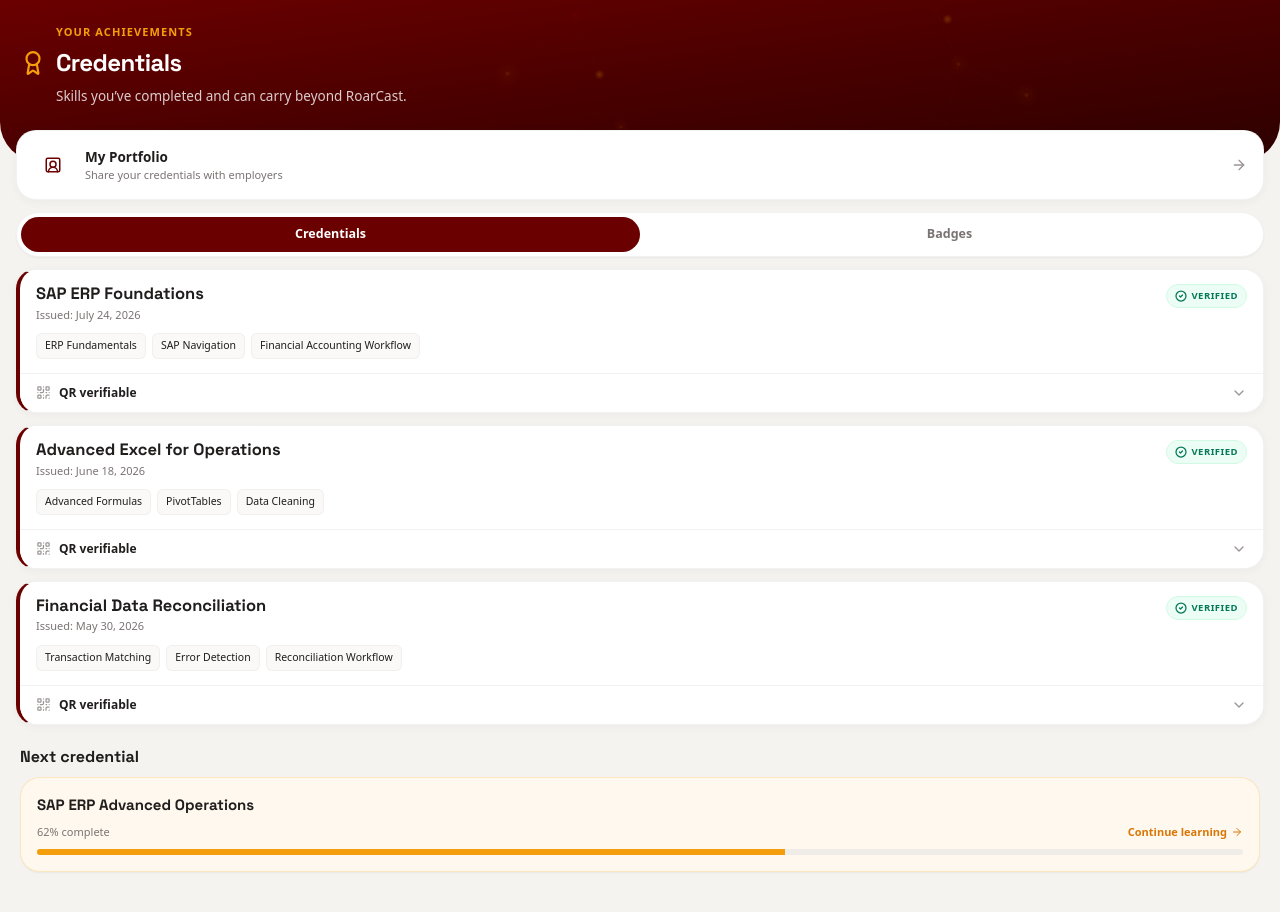
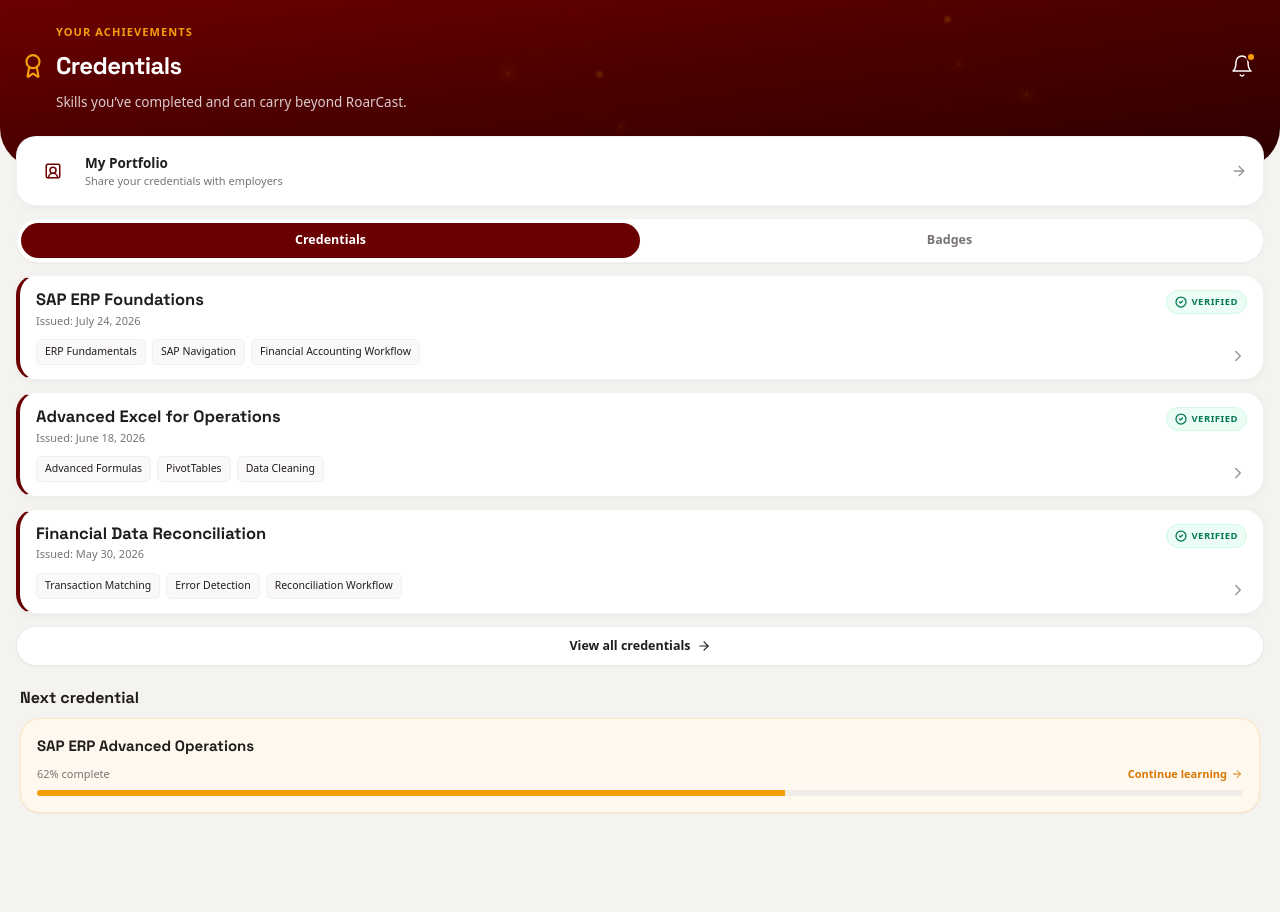
Before and after one commit to blueztian/RoarCast, a Next.js app in the folder frontend/: page /credentials in a window 1280 px wide. Shown: the top 912 px of the page. Built offline with nearby package versions, Linux system fonts and the light colour scheme.

Commit message:
Made changes with the data folder: MockLearn. Added and also another changes for profile, learn, credentials.

```diff
--- a/frontend/app/(student)/credentials/page.tsx
+++ b/frontend/app/(student)/credentials/page.tsx
@@ -1,11 +1,12 @@
 "use client";
 
 import { useEffect, useState } from "react";
-import { motion, AnimatePresence } from "framer-motion";
-import { Award, CheckCircle2, QrCode, ArrowRight, ShieldCheck, ChevronDown, UserSquare2 } from "lucide-react";
+import { motion } from "framer-motion";
+import { Award, CheckCircle2, ArrowRight, UserSquare2, ChevronRight, Bell } from "lucide-react";
 import Link from "next/link";
 import SignalBackground from "@/components/SignalBackground";
 import { cn } from "@/lib/utils";
+import { credentialsData } from "@/data/mockLearn";
 
 const stagger = {
   hidden: { opacity: 0 },
@@ -16,45 +17,6 @@
   show: { opacity: 1, y: 0, transition: { duration: 0.4, ease: "easeOut" } },
 };
 
-const credentialsData = [
-  {
-    id: "sap-erp",
-    title: "SAP ERP Foundations",
-    issuedTo: "Jana Dela Cruz",
-    issued: "July 24, 2026",
-    credentialId: "RC-SAP-2026-00184",
-    competencies: [
-      "ERP Fundamentals",
-      "SAP Navigation",
-      "Financial Accounting Workflow"
-    ],
-  },
-  {
-    id: "advanced-excel",
-    title: "Advanced Excel for Operations",
-    issuedTo: "Jana Dela Cruz",
-    issued: "June 18, 2026",
-    credentialId: "RC-EXL-2026-00912",
-    competencies: [
-      "Advanced Formulas",
-      "PivotTables",
-      "Data Cleaning"
-    ],
-  },
-  {
-    id: "financial-reconciliation",
-    title: "Financial Data Reconciliation",
-    issuedTo: "Jana Dela Cruz",
-    issued: "May 30, 2026",
-    credentialId: "RC-FDR-2026-00441",
-    competencies: [
-      "Transaction Matching",
-      "Error Detection",
-      "Reconciliation Workflow"
-    ],
-  }
-];
-
 const badgesData = [
   { id: "sap-erp-badge", title: "SAP ERP Fundamentals", earned: true, earnedDate: "July 24, 2026" },
   { id: "excel-badge", title: "Advanced Excel Pro", earned: true, earnedDate: "June 18, 2026" },
@@ -64,7 +26,6 @@
 
 export default function CredentialsPage() {
   const [mounted, setMounted] = useState(false);
-  const [expandedId, setExpandedId] = useState<string | null>(null);
   const [activeTab, setActiveTab] = useState<"credentials" | "badges">("credentials");
 
   useEffect(() => setMounted(true), []);
@@ -76,11 +37,20 @@
       <header className="relative overflow-hidden bg-gradient-to-br from-[#6b0000] via-[#4a0000] to-[#2d0000] px-5 pt-12 pb-14 rounded-b-[2.5rem]">
         <SignalBackground className="absolute inset-0 z-0 pointer-events-none opacity-40 mix-blend-screen" />
         <div className="relative z-10 flex flex-col gap-1">
+          <div className="flex items-center justify-between">
             <div className="flex items-center gap-2.5">
               <Award size={26} className="text-[#f59e0b]" strokeWidth={2} />
               <h1 className="font-display text-[24px] font-bold leading-tight tracking-tight text-white">
                 Credentials
               </h1>
+            </div>
+            <button className="relative p-1.5" aria-label="Notifications">
+              <Bell size={24} className="text-white" strokeWidth={1.5} />
+              <span
+                aria-hidden="true"
+                className="absolute right-1 top-1 h-2.5 w-2.5 rounded-full border-2 border-[#4a0000] bg-[#f59e0b]"
+              />
+            </button>
           </div>
           <span className="absolute -top-6 left-[36px] text-[11px] font-bold uppercase tracking-widest text-[#f59e0b]">
             Your Achievements
@@ -139,13 +109,14 @@
           <>
             {/* The first credential card overlaps the red header, fixing the text overlap issue. */}
             {credentialsData.map((cred) => (
-              <CredentialCard
-                key={cred.id}
-                cred={cred}
-                isExpanded={expandedId === cred.id}
-                onToggle={() => setExpandedId(expandedId === cred.id ? null : cred.id)}
-              />
+              <CredentialCard key={cred.id} cred={cred} />
             ))}
+            <motion.button
+              variants={fadeUpItem}
+              className="flex w-full items-center justify-center gap-1.5 rounded-full border border-black/[0.08] bg-white py-2.5 text-[12.5px] font-bold text-[#201d1d] shadow-sm hover:bg-[#faf9f8]"
+            >
+              View all credentials <ArrowRight size={14} />
+            </motion.button>
           </>
         ) : (
           <motion.div variants={fadeUpItem} className="grid grid-cols-2 gap-3">
@@ -203,13 +174,13 @@
   );
 }
 
-function CredentialCard({ cred, isExpanded, onToggle }: { cred: any, isExpanded: boolean, onToggle: () => void }) {
+function CredentialCard({ cred }: { cred: any }) {
   return (
-    <motion.div
-      variants={fadeUpItem}
-      className="flex flex-col overflow-hidden rounded-[20px] bg-white border-l-4 border-l-[#6b0000] border-y border-r border-black/[0.05] shadow-[0_2px_10px_rgba(0,0,0,0.04)]"
+    <motion.div variants={fadeUpItem}>
+      <Link
+        href={`/credentials/verify/${cred.id}`}
+        className="flex flex-col rounded-[20px] bg-white border-l-4 border-l-[#6b0000] border-y border-r border-black/[0.05] px-4 py-3.5 shadow-[0_2px_10px_rgba(0,0,0,0.04)] transition-colors hover:bg-[#faf9f8]"
       >
-      <div className="flex flex-col px-4 py-3.5">
         <div className="flex items-start justify-between">
           <div className="flex flex-col">
             <h3 className="font-display text-[16.5px] font-bold leading-tight text-[#201d1d] pr-2">
@@ -227,62 +198,17 @@
           </div>
         </div>
 
-        <div className="mt-2.5 flex flex-wrap gap-1.5">
+        <div className="mt-2.5 flex items-end justify-between gap-2">
+          <div className="flex flex-1 flex-wrap gap-1.5">
             {cred.competencies.map((comp: string) => (
               <span key={comp} className="rounded-md bg-[#faf9f8] border border-black/[0.04] px-2 py-1 text-[10.5px] font-medium text-[#201d1d]">
                 {comp}
               </span>
             ))}
           </div>
+          <ChevronRight size={18} className="shrink-0 text-[#9c9595]" />
         </div>
-
-      <AnimatePresence>
-        {isExpanded && (
-          <motion.div
-            initial={{ height: 0, opacity: 0 }}
-            animate={{ height: "auto", opacity: 1 }}
-            exit={{ height: 0, opacity: 0 }}
-            className="overflow-hidden border-t border-black/[0.04] bg-[#faf9f8]"
-          >
-            <div className="flex flex-col items-center p-4 text-center">
-              <div className="flex h-24 w-24 items-center justify-center rounded-[12px] bg-white shadow-sm border border-black/[0.05]">
-                <QrCode size={60} className="text-[#201d1d]" strokeWidth={1} />
-              </div>
-              <span className="mt-2.5 text-[12.5px] font-bold text-[#201d1d]">
-                Scan to verify credential
-              </span>
-              <span className="mt-0.5 text-[11px] text-[#7a7373]">
-                Issued to: <span className="font-bold">{cred.issuedTo}</span>
-              </span>
-              <div className="mt-2.5 flex items-center justify-center gap-1.5 rounded-full bg-white px-3 py-1.5 text-[10px] font-bold text-[#9c9595] shadow-sm border border-black/[0.04]">
-                <ShieldCheck size={14} /> ID: {cred.credentialId}
-              </div>
-            </div>
-          </motion.div>
-        )}
-      </AnimatePresence>
-
-      <button
-        onClick={onToggle}
-        className={cn(
-          "flex w-full items-center justify-between border-t border-black/[0.05] px-4 py-2.5 transition-colors hover:bg-[#faf9f8]",
-          isExpanded ? "bg-[#faf9f8]" : "bg-white"
-        )}
-      >
-        <div className="flex items-center gap-2 text-[#201d1d]">
-          <QrCode size={15} className={isExpanded ? "text-[#6b0000]" : "text-[#9c9595]"} />
-          <span className="text-[12px] font-bold">
-            {isExpanded ? "Hide verification code" : "QR verifiable"}
-          </span>
-        </div>
-        <ChevronDown
-          size={16}
-          className={cn(
-            "text-[#9c9595] transition-transform duration-300",
-            isExpanded && "rotate-180"
-          )}
-        />
-      </button>
+      </Link>
     </motion.div>
   );
 }
--- /dev/null
+++ b/frontend/app/(student)/credentials/verify/[credentialId]/page.tsx
@@ -0,0 +1,105 @@
+"use client";
+
+import { useEffect, useState } from "react";
+import Link from "next/link";
+import { notFound } from "next/navigation";
+import { motion } from "framer-motion";
+import { ArrowLeft, QrCode, CheckCircle2, ShieldCheck } from "lucide-react";
+import { credentialsData } from "@/data/mockLearn";
+
+const fadeUp = {
+  hidden: { opacity: 0, y: 16 },
+  show: { opacity: 1, y: 0, transition: { duration: 0.4, ease: "easeOut" } },
+};
+
+export default function VerifyCredentialPage({
+  params,
+}: {
+  params: { credentialId: string };
+}) {
+  const [mounted, setMounted] = useState(false);
+  useEffect(() => setMounted(true), []);
+  if (!mounted) return null;
+
+  const cred = credentialsData.find((c) => c.id === params.credentialId);
+  if (!cred) return notFound();
+
+  return (
+    <div className="flex min-h-screen w-full flex-col bg-[#f5f3f0] font-sans pb-28">
+      <header className="relative overflow-hidden bg-gradient-to-br from-[#6b0000] via-[#4a0000] to-[#2d0000] px-5 pt-12 pb-14 rounded-b-[2.5rem]">
+        <div className="relative z-10 flex items-center gap-3">
+          <Link
+            href="/credentials"
+            className="flex h-9 w-9 items-center justify-center rounded-full bg-white/10 text-white transition-colors hover:bg-white/20"
+            aria-label="Back to Credentials"
+          >
+            <ArrowLeft size={18} />
+          </Link>
+          <h1 className="font-display text-[20px] font-bold leading-tight tracking-tight text-white">
+            Verify Credential
+          </h1>
+        </div>
+      </header>
+
+      <motion.div
+        initial="hidden"
+        animate="show"
+        variants={fadeUp}
+        className="relative z-10 mx-4 -mt-8 flex flex-col gap-4 pb-12"
+      >
+        <div className="flex flex-col items-center rounded-[28px] bg-white p-6 text-center shadow-[0_4px_20px_rgba(0,0,0,0.06)]">
+          <span className="text-[10.5px] font-bold uppercase tracking-widest text-[#7a7373]">
+            Certificate of Completion
+          </span>
+          <h2 className="mt-1.5 font-display text-[19px] font-bold leading-tight text-[#201d1d]">
+            {cred.title}
+          </h2>
+
+          <div className="mt-5 flex h-[176px] w-[176px] items-center justify-center rounded-[20px] border border-black/[0.06] bg-white shadow-sm">
+            <QrCode size={130} className="text-[#201d1d]" strokeWidth={0.9} />
+          </div>
+
+          <div className="mt-5 flex items-center gap-1.5 rounded-full bg-emerald-50 px-3 py-1.5 text-emerald-700 border border-emerald-100">
+            <CheckCircle2 size={14} strokeWidth={2.5} />
+            <span className="text-[11px] font-bold uppercase tracking-wider">
+              Verified
+            </span>
+          </div>
+
+          <div className="mt-5 flex w-full flex-col gap-2.5 border-t border-black/[0.06] pt-5 text-left">
+            <div className="flex items-center justify-between">
+              <span className="text-[12px] text-[#7a7373]">Issued to</span>
+              <span className="text-[12.5px] font-bold text-[#201d1d]">{cred.issuedTo}</span>
+            </div>
+            <div className="flex items-center justify-between">
+              <span className="text-[12px] text-[#7a7373]">Issued</span>
+              <span className="text-[12.5px] font-bold text-[#201d1d]">{cred.issued}</span>
+            </div>
+            <div className="flex items-center justify-between">
+              <span className="text-[12px] text-[#7a7373]">Credential ID</span>
+              <span className="text-[12.5px] font-bold text-[#201d1d]">{cred.credentialId}</span>
+            </div>
+          </div>
+
+          <div className="mt-5 flex flex-wrap justify-center gap-1.5 border-t border-black/[0.06] pt-5">
+            {cred.competencies.map((comp) => (
+              <span
+                key={comp}
+                className="rounded-md bg-[#faf9f8] border border-black/[0.04] px-2.5 py-1 text-[11px] font-medium text-[#201d1d]"
+              >
+                {comp}
+              </span>
+            ))}
+          </div>
+        </div>
+
+        <div className="flex items-start gap-2.5 rounded-[18px] bg-white p-4 shadow-sm border border-black/[0.05]">
+          <ShieldCheck size={18} className="mt-0.5 shrink-0 text-[#6b0000]" />
+          <p className="text-[11.5px] leading-snug text-[#7a7373]">
+            This credential can be verified independently by scanning the QR code above or referencing the Credential ID with RoarCast.
+          </p>
+        </div>
+      </motion.div>
+    </div>
+  );
+}
--- a/frontend/data/mockLearn.ts
+++ b/frontend/data/mockLearn.ts
@@ -200,3 +200,42 @@
   "Quality Assurance",
   "PLC Programming"
 ];
+
+export const credentialsData = [
+  {
+    id: "sap-erp",
+    title: "SAP ERP Foundations",
+    issuedTo: "Jana Dela Cruz",
+    issued: "July 24, 2026",
+    credentialId: "RC-SAP-2026-00184",
+    competencies: [
+      "ERP Fundamentals",
+      "SAP Navigation",
+      "Financial Accounting Workflow"
+    ],
+  },
+  {
+    id: "advanced-excel",
+    title: "Advanced Excel for Operations",
+    issuedTo: "Jana Dela Cruz",
+    issued: "June 18, 2026",
+    credentialId: "RC-EXL-2026-00912",
+    competencies: [
+      "Advanced Formulas",
+      "PivotTables",
+      "Data Cleaning"
+    ],
+  },
+  {
+    id: "financial-reconciliation",
+    title: "Financial Data Reconciliation",
+    issuedTo: "Jana Dela Cruz",
+    issued: "May 30, 2026",
+    credentialId: "RC-FDR-2026-00441",
+    competencies: [
+      "Transaction Matching",
+      "Error Detection",
+      "Reconciliation Workflow"
+    ],
+  }
+];
```
Also changed, not shown: frontend/app/(student)/learn/page.tsx (+15 -6 lines), frontend/app/(student)/profile/page.tsx (+79 -26 lines). Lines whose indentation alone changed are shown as unchanged.
